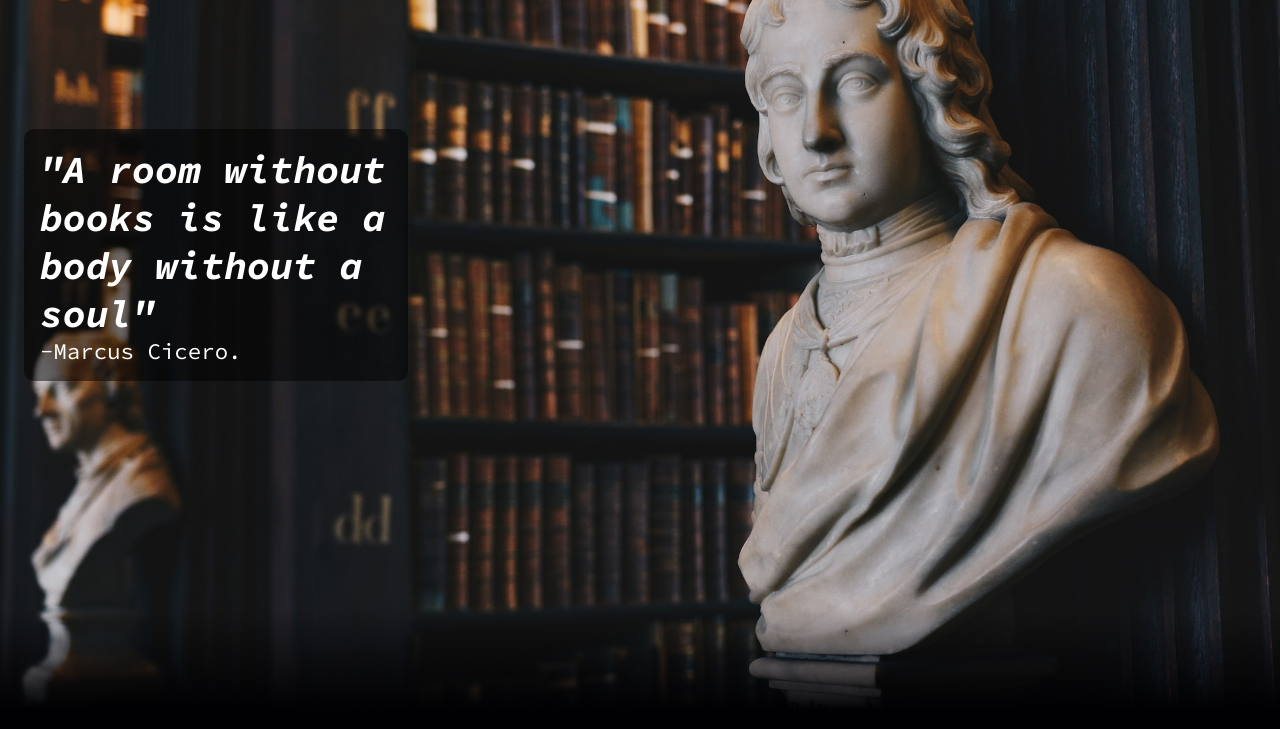
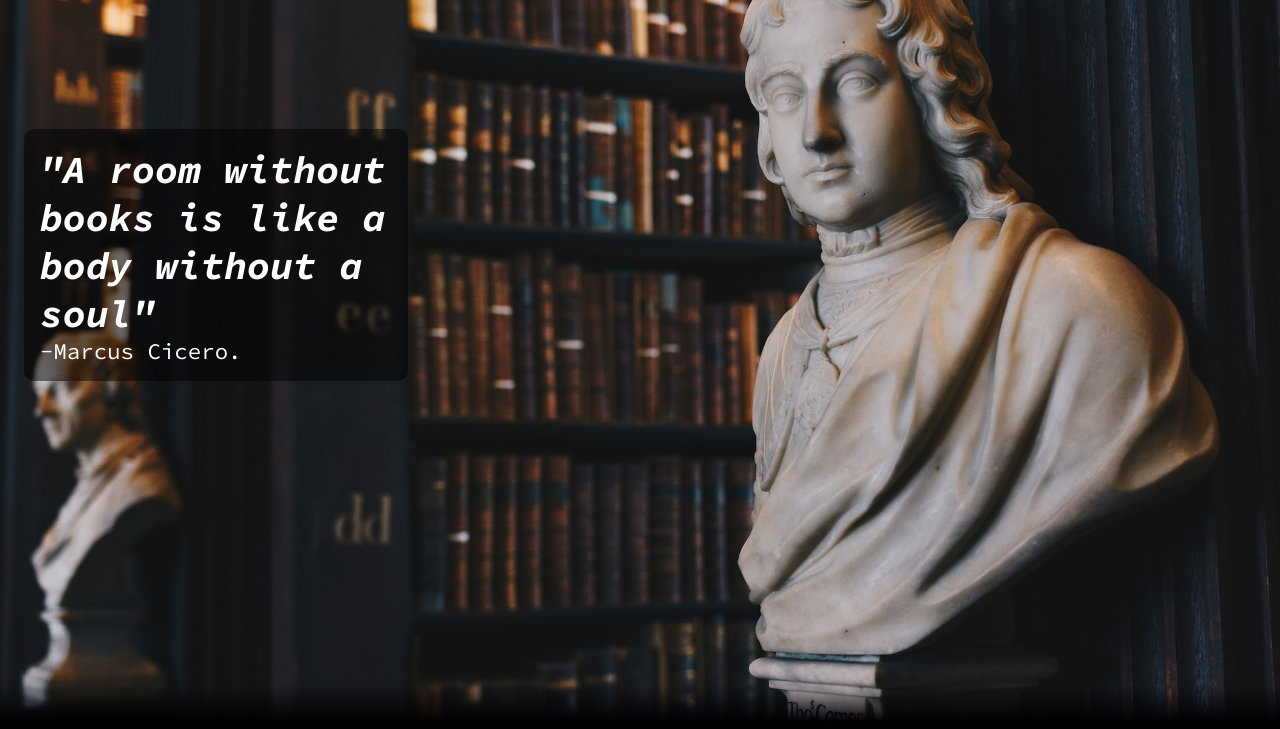
Before and after one commit to daffaprawira21/bookshelf-app, a plain HTML site: page index.html in a window 1280 px wide. Shown: the part 71-800 px from the top of the page. Drawn offline with nearby package versions, Linux system fonts and the light colour scheme.

Commit message:
fixing hero image

```diff
--- a/css/style.css
+++ b/css/style.css
@@ -66,20 +66,19 @@ nav.navbar a img {
   display: block;
   position: absolute;
   width: 100%;
-  height: 30%;
+  height: 10%;
   bottom: 0;
   background: linear-gradient(
     0deg,
-    rgba(1, 1, 3, 1) 8%,
-    rgba(255, 255, 255, 0) 50%
+    rgba(1, 1, 3, 1) 10%,
+    rgba(255, 255, 255, 0) 55%
   );
 }
 .hero img {
-  height: 100%;
+  /* height: 100%; */
   width: 100%;
   object-fit: cover;
-  object-position: 50% 0;
-  background-repeat: no-repeat;
+  object-position: 50% 0%;
 }
 .hero-text {
   position: absolute;
```
